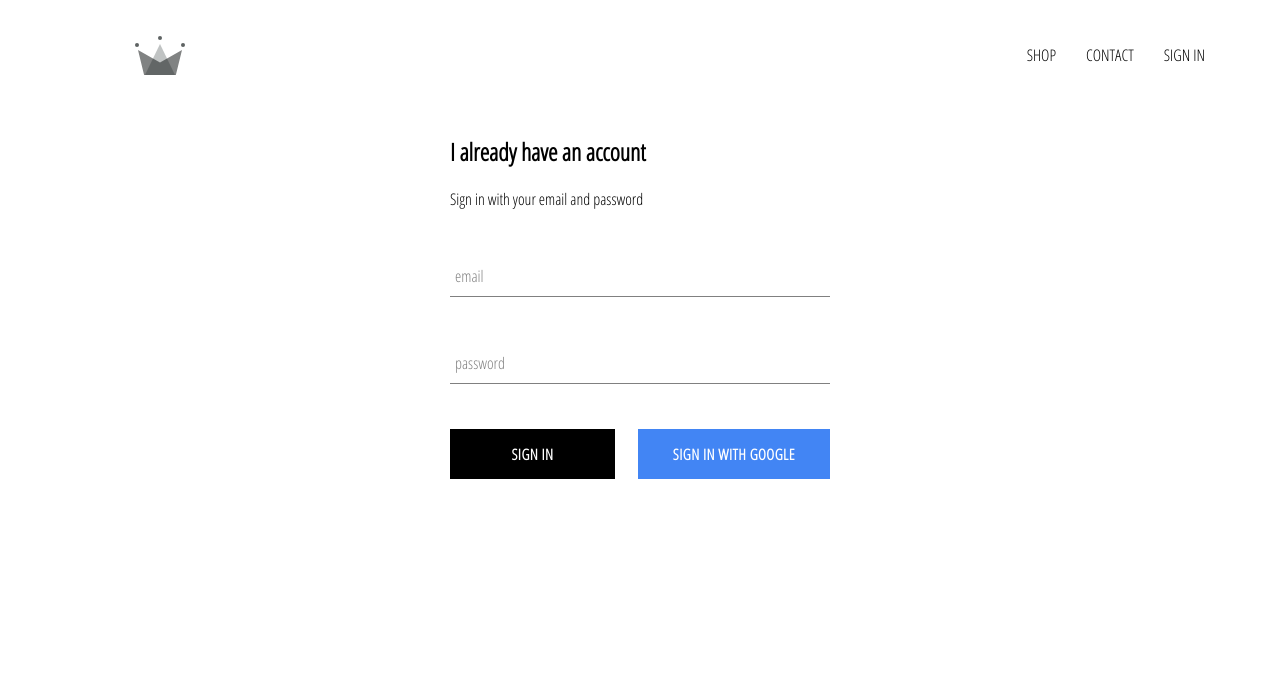
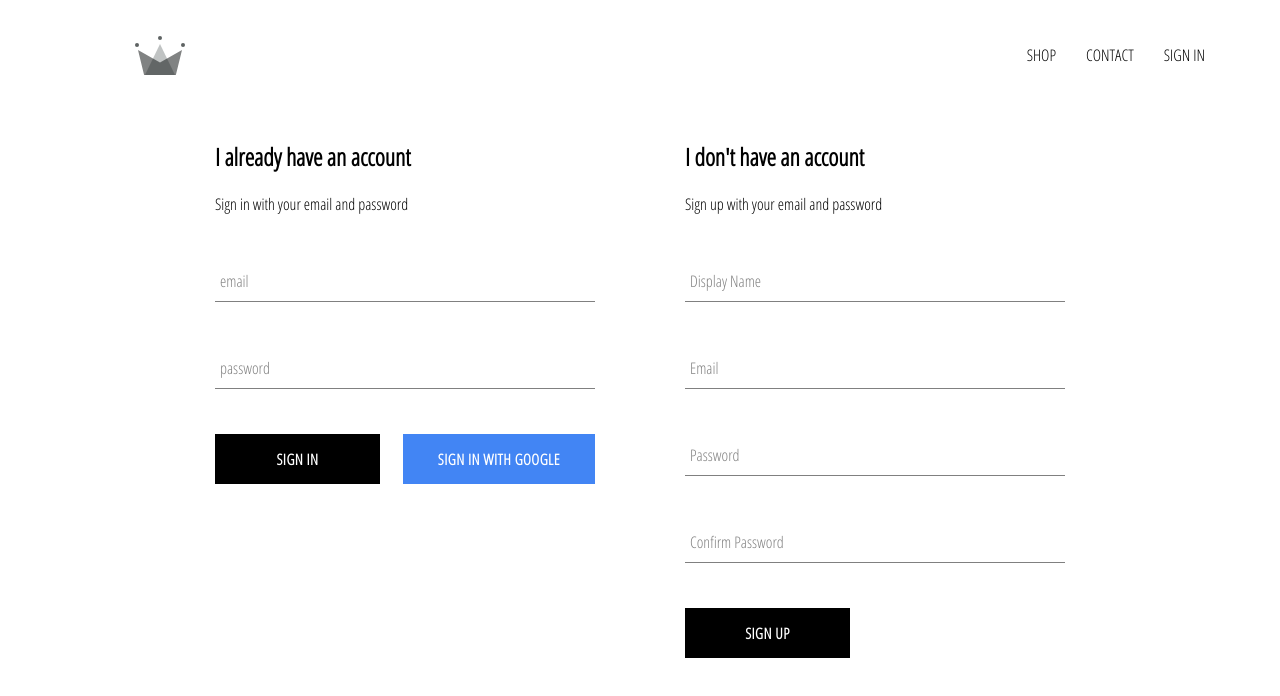
Before and after one commit to lucasalme1da/crown-clothing, a React (Create React App) app: page /sign-in in a window 1280 px wide. Shown: the top 696 px of the page. Built offline with nearby package versions, Linux system fonts and the light colour scheme; no server answers.

Commit message:
Implemented firebase utils, included ability to store authenticated users into the firestore

```diff
--- a/src/App.js
+++ b/src/App.js
@@ -7,7 +7,7 @@
 import ShopPage from './pages/ShopPage';
 import SignInAndSignUpPage from './pages/SignInAndSignUpPage';
 
-import { auth } from './firebase/firebase.utils'
+import { auth, createUserProfileDocument } from './firebase/firebase.utils'
 
 class App extends React.Component {
 
@@ -21,10 +21,22 @@
 
   unsubscribeFromAuth = null;
 
-  componentDidMount() {
-    this.unsubscribeFromAuth = auth.onAuthStateChanged(currentUser => {
-      this.setState({ currentUser })
-      console.log(currentUser)
+  async componentDidMount() {
+    this.unsubscribeFromAuth = auth.onAuthStateChanged(async userAuth => {
+      if (userAuth) {
+        const userRef = await createUserProfileDocument(userAuth);
+
+        userRef.onSnapshot(snapShot => {
+          this.setState({
+            currentUser: {
+              id: snapShot.id,
+              ...snapShot.data()
+            }
+          })
+        })
+      } else {
+        this.setState({ currentUser: userAuth })
+      }
     })
   }
 
--- a/src/components/Header/styles.scss
+++ b/src/components/Header/styles.scss
@@ -22,7 +22,6 @@
     display: flex;
     align-items: center;
     justify-content: flex-end;
-    cursor: pointer;
 
     h1 {
       margin-left: 10px;
@@ -35,9 +34,11 @@
       p {
         margin-left: 20px;
       }
+      cursor: auto;
     }
 
     .option {
+      cursor: pointer;
       padding: 10px 15px;
     }
   }
--- a/src/components/SignIn/index.jsx
+++ b/src/components/SignIn/index.jsx
@@ -18,6 +18,7 @@
 
   handleChange = event => {
     const { value, name } = event.target;
+
     this.setState({
       [name]: value
     })
@@ -56,7 +57,10 @@
 
           <div className="buttons">
             <CustomButton type="Submit">Sign in</CustomButton>
-            <CustomButton onClick={signInWithGoogle} isGoogleSignIn>
+            <CustomButton onClick={(e) => {
+              e.preventDefault();
+              signInWithGoogle();
+            }} isGoogleSignIn>
               Sign in with Google
           </CustomButton>
           </div>
--- /dev/null
+++ b/src/components/SignUp/index.jsx
@@ -0,0 +1,94 @@
+import React from 'react';
+import './styles.scss'
+
+import FormInput from '../FormInput';
+import CustomButton from '../CustomButton';
+
+import { auth, createUserProfileDocument } from '../../firebase/firebase.utils'
+
+class SignUp extends React.Component {
+  constructor() {
+    super();
+
+    this.state = {
+      displayName: '',
+      email: '',
+      password: '',
+      confirmPassword: ''
+    }
+  }
+
+  handleSubmit = async event => {
+    event.preventDefault();
+
+    const { displayName, email, password, confirmPassword } = this.state;
+
+    if (password !== confirmPassword)
+      return alert("Passwords doesn't match!");
+
+    try {
+      const { user } = await auth.createUserWithEmailAndPassword(email, password);
+      await createUserProfileDocument(user, { displayName });
+      this.setState({
+        displayName: '',
+        email: '',
+        password: '',
+        confirmPassword: ''
+      })
+    } catch (error) {
+      console.error(error);
+    }
+  }
+
+  handleChange = event => {
+    const { value, name } = event.target;
+    this.setState({ [name]: value });
+  }
+
+  render() {
+    const { displayName, email, password, confirmPassword } = this.state;
+    return (
+      <div className="signUp">
+        <h2>I don't have an account</h2>
+        <span>Sign up with your email and password</span>
+        <form className="signUpForm" onSubmit={this.handleSubmit}>
+          <FormInput
+            type="text"
+            name="displayName"
+            value={displayName}
+            onChange={this.handleChange}
+            label="Display Name"
+            required
+          />
+          <FormInput
+            type="email"
+            name="email"
+            value={email}
+            onChange={this.handleChange}
+            label="Email"
+            required
+          />
+          <FormInput
+            type="password"
+            name="password"
+            value={password}
+            onChange={this.handleChange}
+            label="Password"
+            required
+          />
+          <FormInput
+            type="password"
+            name="confirmPassword"
+            value={confirmPassword}
+            onChange={this.handleChange}
+            label="Confirm Password"
+            required
+          />
+          <CustomButton type="submit">SIGN UP</CustomButton>
+        </form>
+      </div>
+    );
+  }
+}
+
+export default SignUp;
--- /dev/null
+++ b/src/components/SignUp/styles.scss
@@ -0,0 +1,9 @@
+.signUp {
+  display: flex;
+  flex-direction: column;
+  width: 380px;
+
+  .title {
+    margin: 10px 0;
+  }
+}
--- a/src/firebase/firebase.utils.js
+++ b/src/firebase/firebase.utils.js
@@ -13,6 +13,33 @@
   measurementId: "G-FB0ZGE6WHK"
 };
 
+export const createUserProfileDocument = async (userAuth, additionalData) => {
+  if (!userAuth)
+    return;
+
+  const userRef = firestore.doc(`users/${userAuth.uid}`);
+
+  const snapShot = await userRef.get();
+
+  if (!snapShot.exists) {
+    const { displayName, email } = userAuth;
+    const createdAt = new Date();
+
+    try {
+      await userRef.set({
+        displayName,
+        email,
+        createdAt,
+        ...additionalData,
+      })
+    } catch (error) {
+      console.log('Error creating user', error.message);
+    }
+  }
+
+  return userRef;
+}
+
 firebase.initializeApp(config);
 
 export const auth = firebase.auth();
--- a/src/pages/SignInAndSignUpPage/index.jsx
+++ b/src/pages/SignInAndSignUpPage/index.jsx
@@ -2,10 +2,12 @@
 import './styles.scss';
 
 import SignIn from '../../components/SignIn'
+import SignUp from '../../components/SignUp'
 
 const SignInAndSignUpPage = () => (
   <div className="signInAndSignUp">
     <SignIn />
+    <SignUp />
   </div>
 );
 
--- a/src/pages/SignInAndSignUpPage/styles.scss
+++ b/src/pages/SignInAndSignUpPage/styles.scss
@@ -1,4 +1,6 @@
 .signInAndSignUp {
+  width: 850px;
   display: flex;
-  justify-content: center;
+  justify-content: space-between;
+  margin: 30px auto;
 }
```
